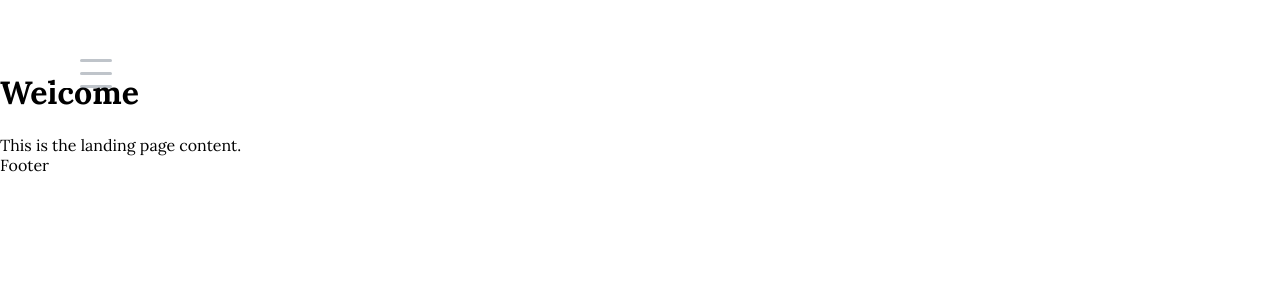
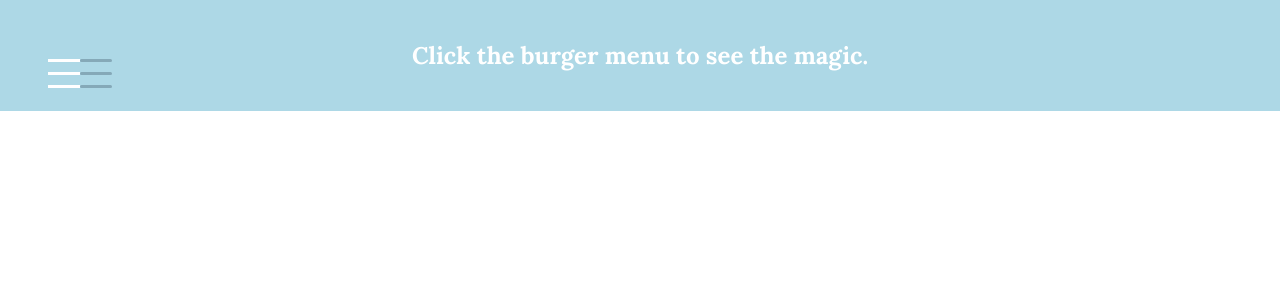
Before and after one commit to Kunalverma45/Dubey-Creation, a React (Create React App) app in the folder client/: page / in a window 1280 px wide. Shown: the top 300 px of the page. Built offline with nearby package versions, Linux system fonts and the light colour scheme.

Commit message:
Adding Navbar Code again

```diff
--- a/client/package.json
+++ b/client/package.json
@@ -13,7 +13,7 @@
     "client": "file:",
     "react": "^19.1.0",
     "react-dom": "^19.1.0",
-    "react-router-dom": "^7.6.0",
+    "react-router-dom": "^7.6.1",
     "react-scripts": "5.0.1",
     "web-vitals": "^2.1.4"
   },
--- a/client/public/index.html
+++ b/client/public/index.html
@@ -1,12 +1,10 @@
 <!DOCTYPE html>
 <html lang="en">
-
   <head>
     <meta charset="UTF-8" />
     <!-- <meta name="viewport" content="width=device-width, initial-scale=1.0" /> -->
     <title>Dubey Creation</title>
     <link rel="icon" href="./logoDc.png" type="image/x-icon" />
-
   </head>
 
   <body>
--- a/client/src/App.js
+++ b/client/src/App.js
@@ -1,30 +1,20 @@
 
 // App.js
-import React from 'react';
 import { BrowserRouter as Router, Routes, Route } from 'react-router-dom';
 
 import Navbar from "./components/Navbar/Navbar"
 import Footer from './components/Footer/Footer';
 import LandingPage from './pages/LandingPage';
-// import other pages if needed
-// import Login from './pages/Login';
-// import ProductDetails from './pages/ProductDetails';
 
 const App = () => {
   return (
     <Router>
-      {/* Navbar is always visible */}
       <Navbar />
 
-      {/* Only this part changes based on route */}
-      <Routes>
+      {/* <Routes>
         <Route path="/" element={<LandingPage />} />
-        {/* <Route path="/login" element={<Login />} /> */}
-        {/* <Route path="/product/:id" element={<ProductDetails />} /> */}
       </Routes>
-
-      {/* Footer is always visible */}
-      <Footer />
+      <Footer /> */}
     </Router>
   );
 };
--- a/client/src/components/Navbar/Navbar.css
+++ b/client/src/components/Navbar/Navbar.css
@@ -244,3 +244,9 @@ p {
         margin: 0 12px 12px 0;
     }
 }
+
+.navbar {
+    background-color: lightblue;
+    padding: 20px;
+    text-align: center;
+}
--- a/client/src/index.js
+++ b/client/src/index.js
@@ -11,7 +11,4 @@ root.render(
   </React.StrictMode>
 );
 
-// If you want to start measuring performance in your app, pass a function
-// to log results (for example: reportWebVitals(console.log))
-// or send to an analytics endpoint. Learn more: https://bit.ly/CRA-vitals
 reportWebVitals();
```
Also changed, not shown: client/src/components/Navbar/Navbar.js (renamed from client/src/components/Navbar/Navbar.jsx), 1 other file (tests, documents, lock files or other folders). Lines whose indentation alone changed are shown as unchanged.
